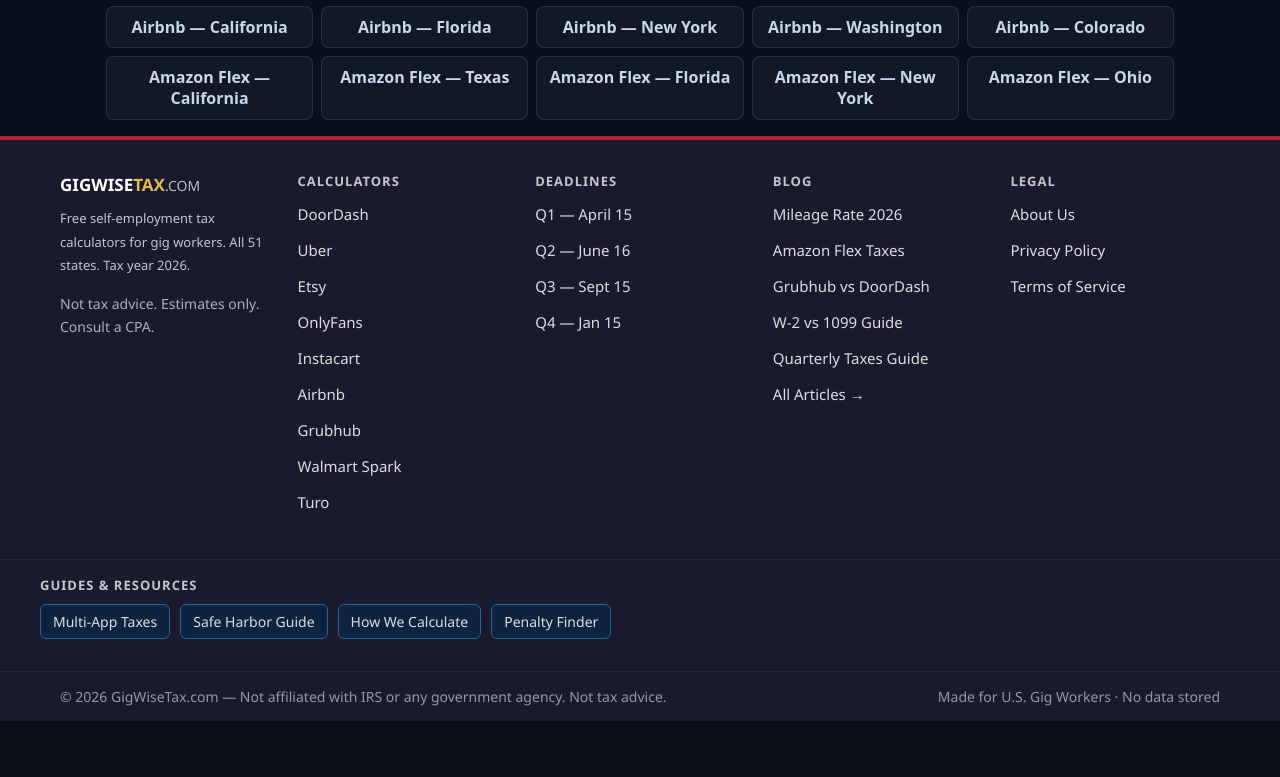
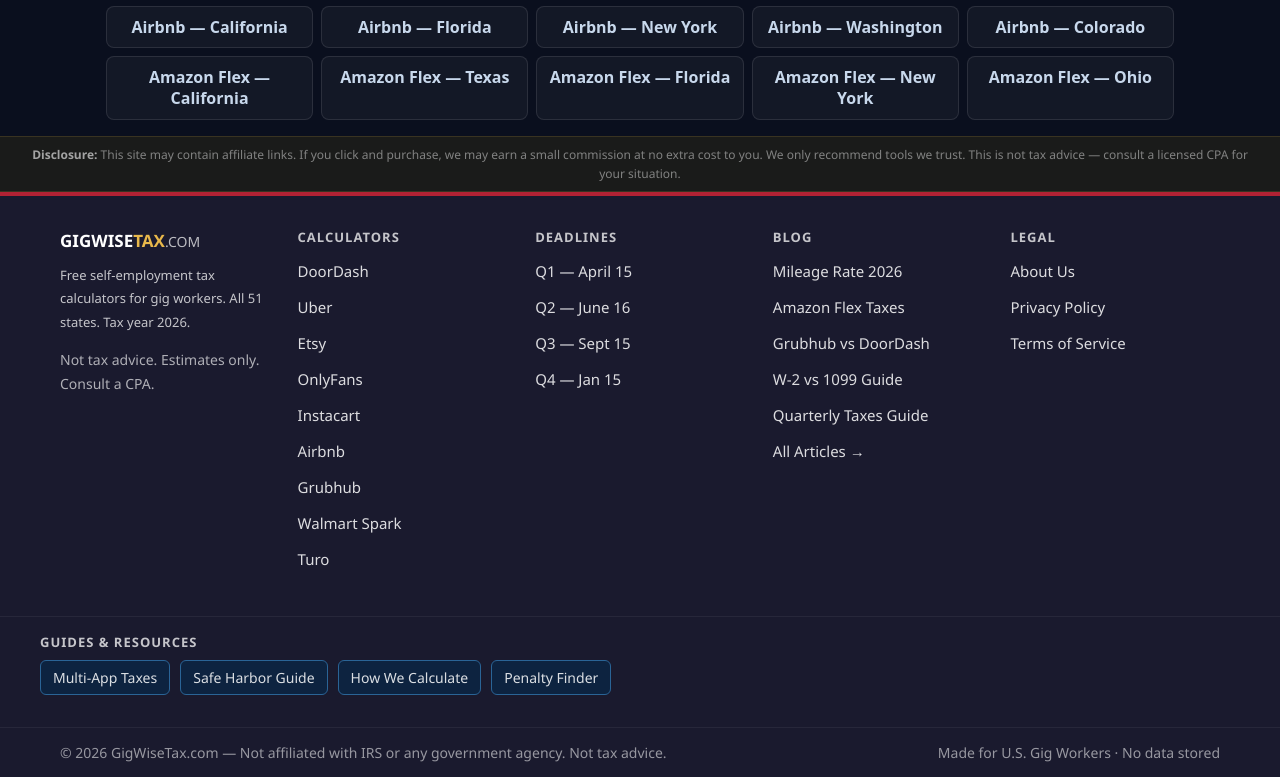
Before and after one commit to devqrcraft-ui/gigwisetax, a Next.js app: page / in a window 1280 px wide. Shown: the part 8395-9172 px from the top of the page. Before the commit the page ends 9116 px from the top, so only its background shows below. Built offline with nearby package versions, Linux system fonts and the light colour scheme.

Commit message:
feat: FTC affiliate disclosure banner

```diff
--- a/app/layout.tsx
+++ b/app/layout.tsx
@@ -90,6 +90,11 @@ export default function RootLayout({ children }: { children: React.ReactNode })
         </div>
         <main>{children}</main>
 
+        <div style={{background:'rgba(232,184,75,0.06)',borderTop:'1px solid rgba(232,184,75,0.15)',borderBottom:'1px solid rgba(232,184,75,0.15)',padding:'8px 20px',textAlign:'center'}}>
+          <p style={{margin:0,fontSize:12,color:'rgba(255,255,255,0.45)',lineHeight:1.6}}>
+            <strong style={{color:'rgba(255,255,255,0.6)'}}>Disclosure:</strong> This site may contain affiliate links. If you click and purchase, we may earn a small commission at no extra cost to you. We only recommend tools we trust. This is not tax advice — consult a licensed CPA for your situation.
+          </p>
+        </div>
         <footer style={{ background:'#1a1a2e', borderTop:'4px solid #B22234' }}>
           <div style={{ maxWidth:1200, margin:'0 auto', padding:'32px 20px', display:'grid', gridTemplateColumns:'repeat(auto-fit, minmax(200px, 1fr))', gap:28 }} className="footer-grid">
             <div>
```
